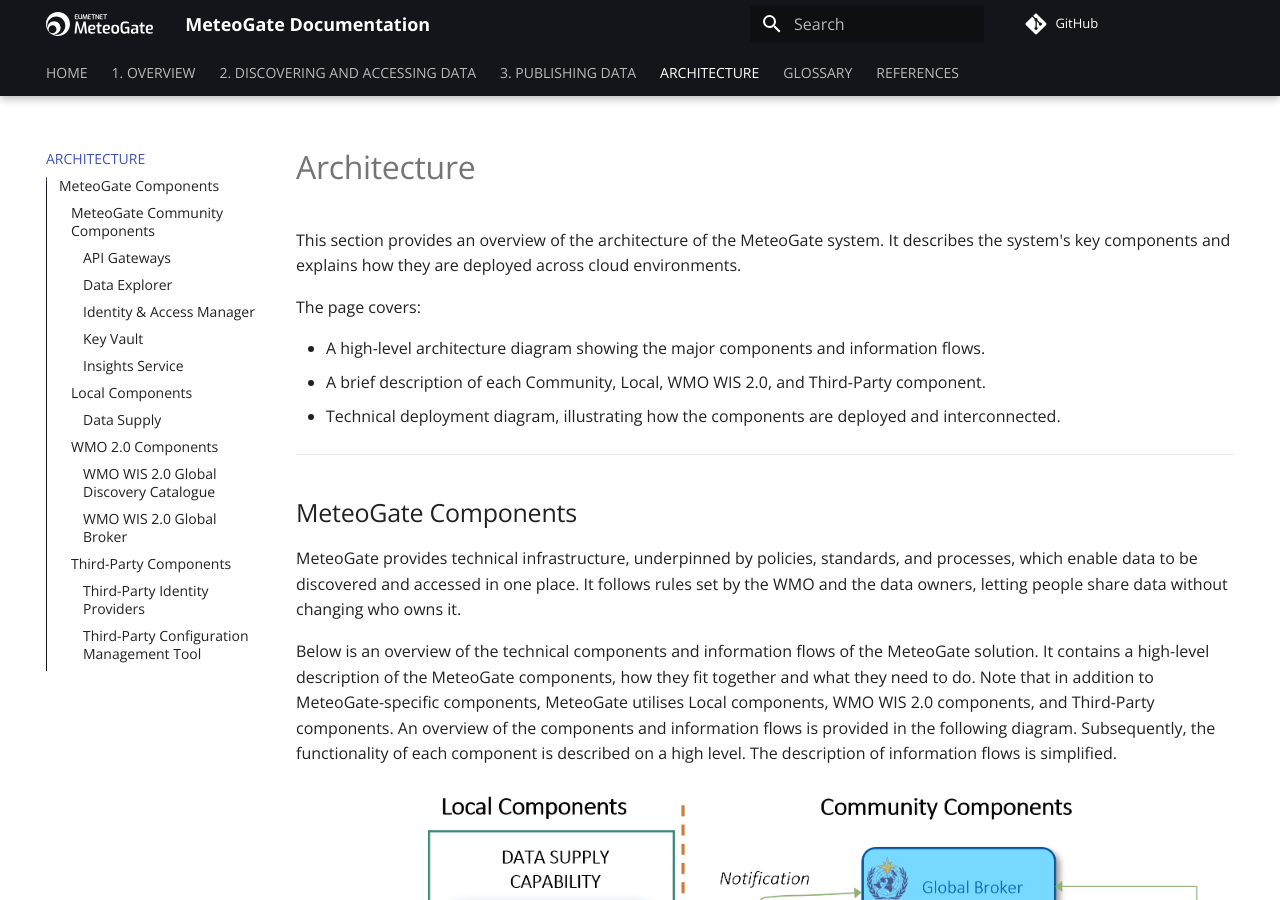
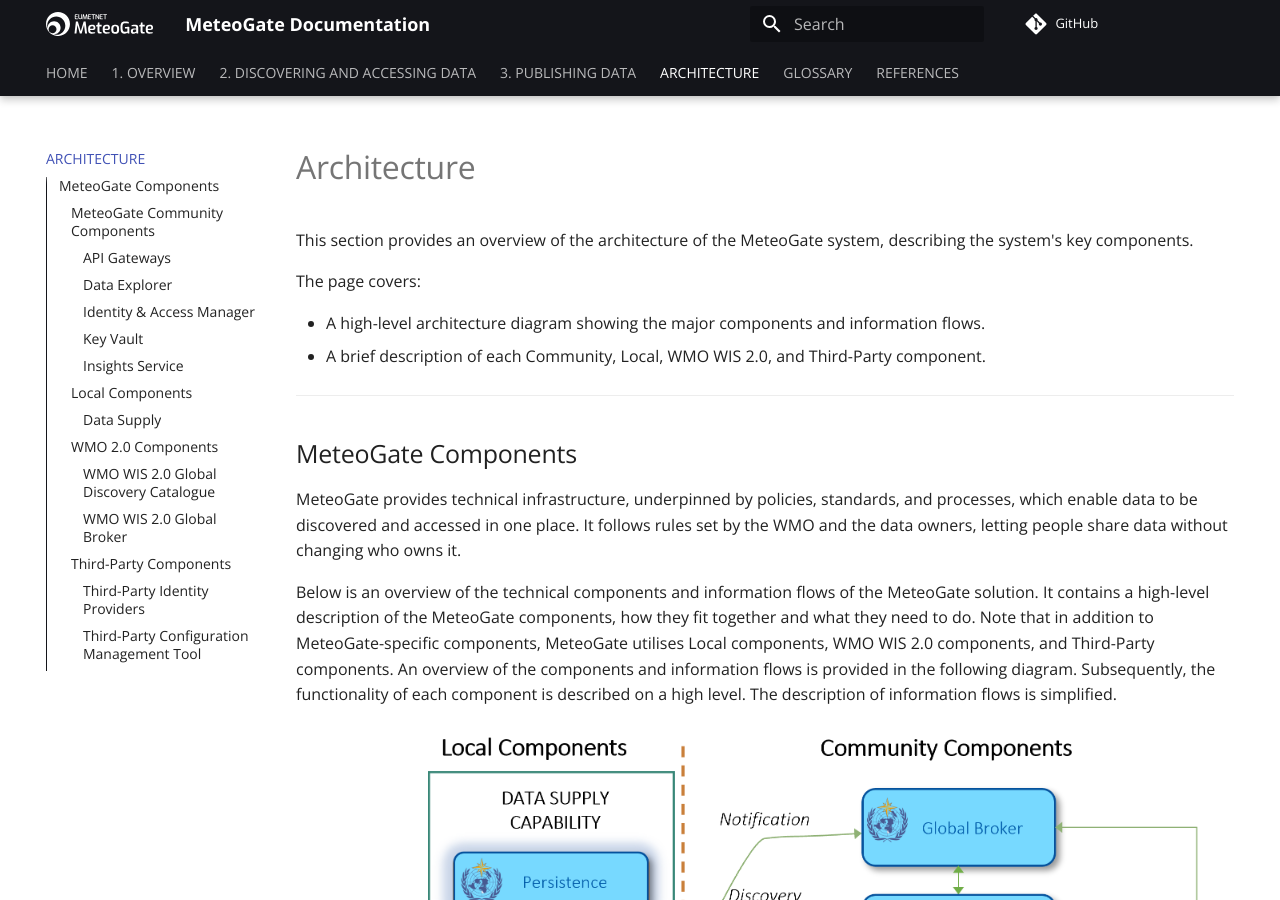
Before and after one commit to EUMETNET/meteogate-documentation, an MkDocs documentation site: the page built from docs/technical-architecture.md, in a window 1280 px wide and 900 px high. Built offline with MkDocs 1.6.1 and Material for MkDocs 9.7.7, drawn with Linux system fonts in a browser that asks for light colours; comment, search, counter and statistics services are not loaded.

Commit message:
Update technical-architecture.md

```diff
--- a/docs/technical-architecture.md
+++ b/docs/technical-architecture.md
@@ -1,12 +1,11 @@
 # Architecture
 
-This section provides an overview of the architecture of the MeteoGate system. It describes the system's key components and explains how they are deployed across cloud environments.
+This section provides an overview of the architecture of the MeteoGate system, describing the system's key components.
 
 The page covers:
 
   - A high-level architecture diagram showing the major components and information flows.
   - A brief description of each Community, Local, WMO WIS 2.0, and Third-Party component.
-  - Technical deployment diagram, illustrating how the components are deployed and interconnected.
 
 ---
 
```
